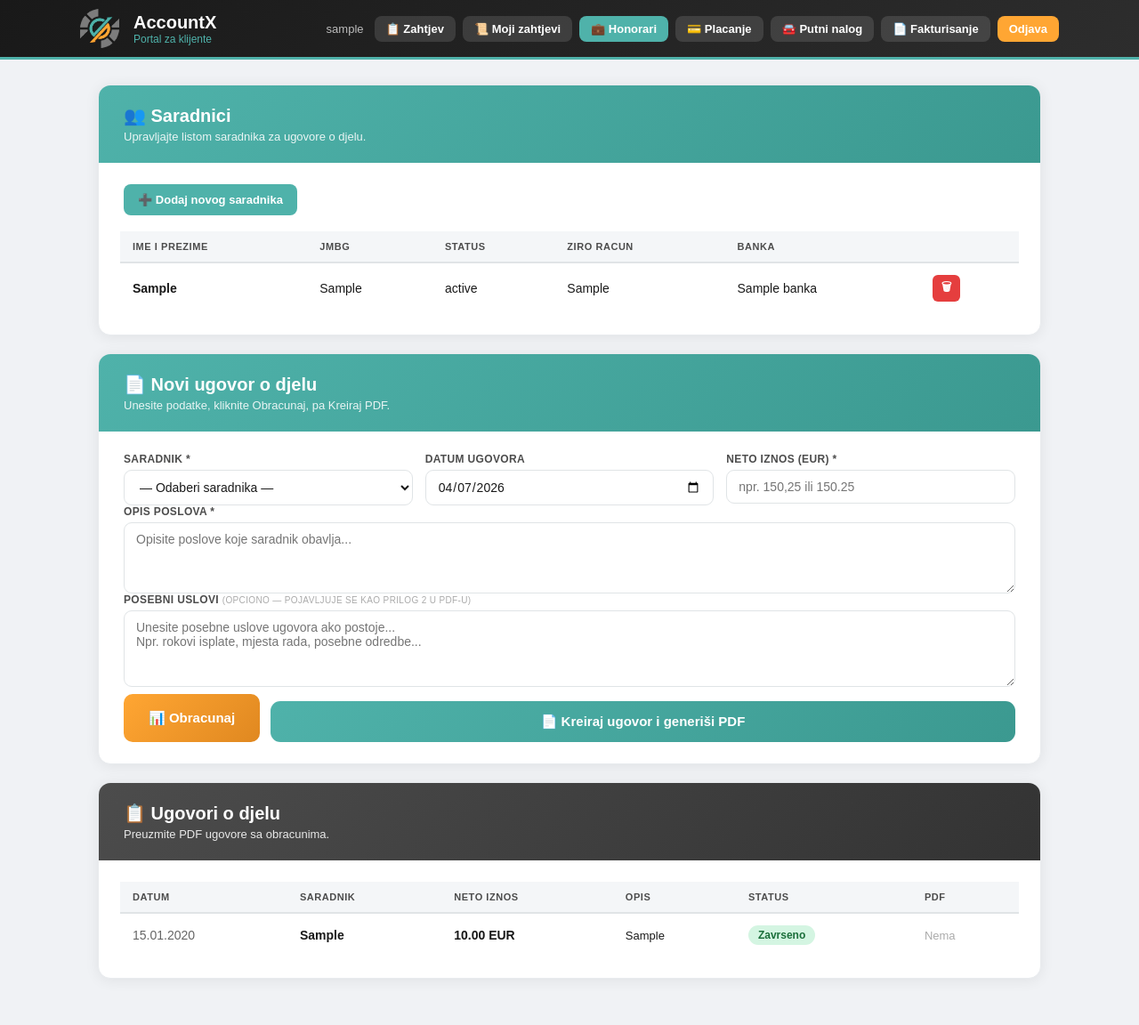
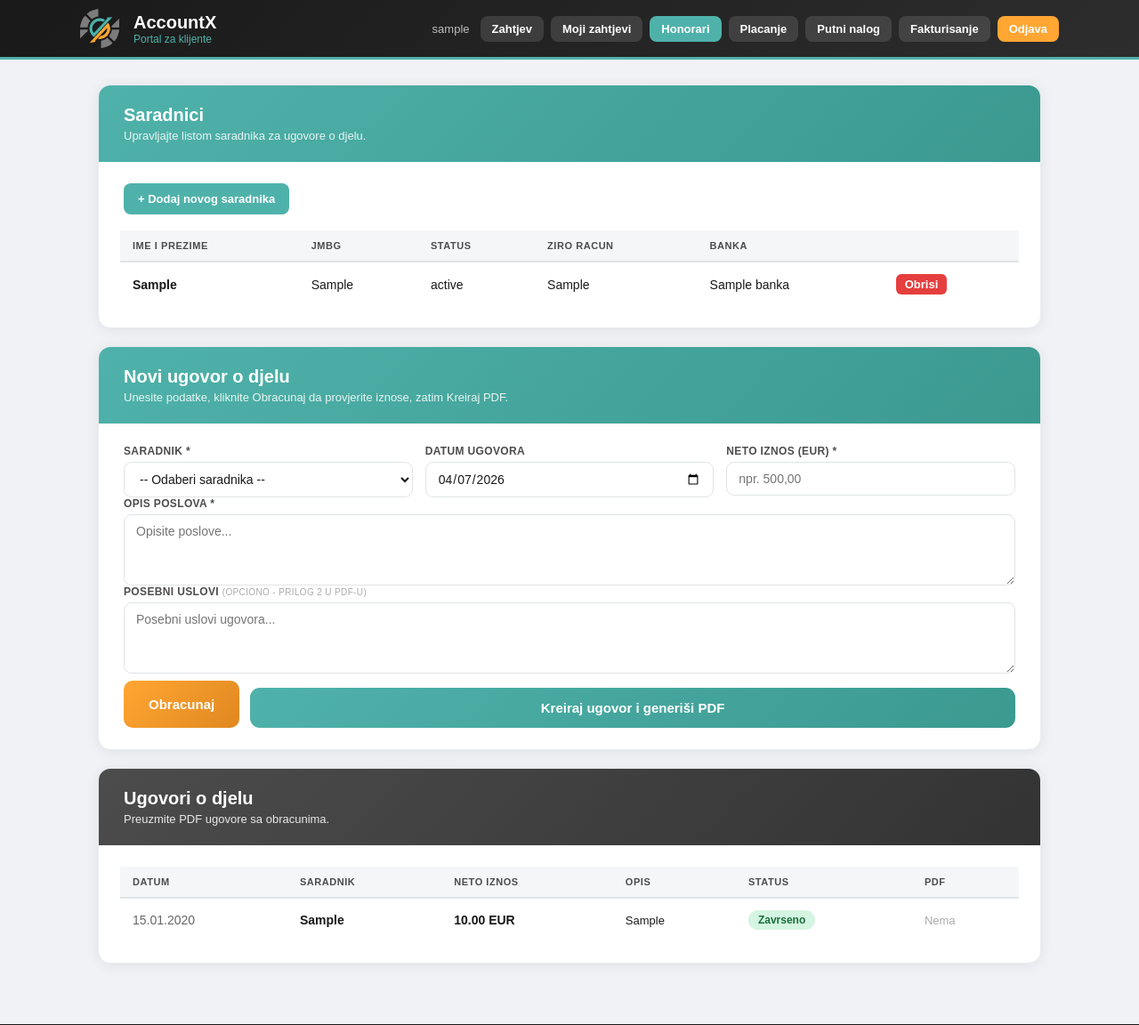
Before and after one commit to ivana-cmd/accountx-portal, a Flask app: page /honorari in a window 1280 px wide. Shown: the top 1152 px of the page at 89% size. Run offline with Flask 3, Linux system fonts and the light colour scheme; the visitor is signed in with stand-in values (Sample User, id 1); a database or web service that is not in the repository returns one stand-in record (values such as "Sample title"); some libraries are stand-ins or nearby versions.

Commit message:
Add files via upload

```diff
--- a/templates/honorari.html
+++ b/templates/honorari.html
@@ -14,12 +14,12 @@
       <div class="header-text"><h1>AccountX</h1><p>Portal za klijente</p></div>
       <div class="header-user">
         <span>{{ session.user_firm }}</span>
-        <a href="{{ url_for('submit_request2') }}" class="nav-link">&#128203; Zahtjev</a>
-        <a href="{{ url_for('moji_zahtjevi') }}" class="nav-link">&#128220; Moji zahtjevi</a>
-        <a href="{{ url_for('honorari') }}" class="nav-link active">&#128188; Honorari</a>
-        <a href="{{ url_for('placanje') }}" class="nav-link">&#128179; Placanje</a>
-        <a href="{{ url_for('putni_nalog') }}" class="nav-link">&#128664; Putni nalog</a>
-        <a href="{{ url_for('fakturisanje') }}" class="nav-link">&#128196; Fakturisanje</a>
+        <a href="{{ url_for('submit_request2') }}" class="nav-link">Zahtjev</a>
+        <a href="{{ url_for('moji_zahtjevi') }}" class="nav-link">Moji zahtjevi</a>
+        <a href="{{ url_for('honorari') }}" class="nav-link active">Honorari</a>
+        <a href="{{ url_for('placanje') }}" class="nav-link">Placanje</a>
+        <a href="{{ url_for('putni_nalog') }}" class="nav-link">Putni nalog</a>
+        <a href="{{ url_for('fakturisanje') }}" class="nav-link">Fakturisanje</a>
         <a href="{{ url_for('logout') }}" class="logout-link">Odjava</a>
       </div>
     </div>
@@ -32,14 +32,11 @@
 
     <!-- SARADNICI -->
     <div class="card">
-      <div class="card-header">
-        <h2>&#128101; Saradnici</h2>
-        <p>Upravljajte listom saradnika za ugovore o djelu.</p>
-      </div>
+      <div class="card-header"><h2>Saradnici</h2><p>Upravljajte listom saradnika za ugovore o djelu.</p></div>
       <div class="card-body">
         <details style="margin-bottom:18px;">
           <summary class="btn-sm teal" style="cursor:pointer;padding:10px 16px;border-radius:8px;display:inline-block;font-weight:700;list-style:none;">
-            &#10133; Dodaj novog saradnika
+            + Dodaj novog saradnika
           </summary>
           <form method="post" action="{{ url_for('honorar_saradnik_add') }}" style="margin-top:16px;">
             <div class="form-row">
@@ -59,28 +56,26 @@
               <div class="field"><label>Ziro racun</label><input name="ziro_racun" placeholder="Broj racuna"></div>
               <div class="field"><label>Banka</label><input name="banka" placeholder="Naziv banke"></div>
             </div>
-            <button type="submit" class="btn-submit" style="margin-top:12px;padding:12px 28px;">&#128190; Dodaj saradnika</button>
+            <button type="submit" class="btn-submit" style="margin-top:12px;padding:12px 28px;">Dodaj saradnika</button>
           </form>
         </details>
 
         {% if saradnici %}
         <div class="table-wrap">
           <table>
-            <thead>
-              <tr><th>Ime i prezime</th><th>JMBG</th><th>Status</th><th>Ziro racun</th><th>Banka</th><th></th></tr>
-            </thead>
+            <thead><tr><th>Ime i prezime</th><th>JMBG</th><th>Status</th><th>Ziro racun</th><th>Banka</th><th></th></tr></thead>
             <tbody>
             {% for s in saradnici %}
             <tr>
               <td><strong>{{ s.ime_prezime }}</strong></td>
               <td>{{ s.maticni_broj }}</td>
               <td>{{ s.status_zaposlenja }}</td>
-              <td>{{ s.ziro_racun or '—' }}</td>
-              <td>{{ s.banka or '—' }}</td>
+              <td>{{ s.ziro_racun or '--' }}</td>
+              <td>{{ s.banka or '--' }}</td>
               <td>
                 <form method="post" action="{{ url_for('honorar_saradnik_delete', sid=s.id) }}"
                       onsubmit="return confirm('Obrisi saradnika?')">
-                  <button class="btn-sm" style="background:#e53e3e;color:white;border:none;padding:4px 10px;border-radius:6px;cursor:pointer;">&#128465;</button>
+                  <button class="btn-sm" style="background:#e53e3e;color:white;border:none;padding:4px 10px;border-radius:6px;cursor:pointer;">Obrisi</button>
                 </form>
               </td>
             </tr>
@@ -98,17 +93,16 @@
     {% if saradnici %}
     <div class="card">
       <div class="card-header">
-        <h2>&#128196; Novi ugovor o djelu</h2>
-        <p>Unesite podatke, kliknite Obracunaj, pa Kreiraj PDF.</p>
+        <h2>Novi ugovor o djelu</h2>
+        <p>Unesite podatke, kliknite Obracunaj da provjerite iznose, zatim Kreiraj PDF.</p>
       </div>
       <div class="card-body">
         <form method="post" action="{{ url_for('honorar_zahtjev_add') }}">
-
           <div class="form-row">
             <div class="field">
               <label>Saradnik *</label>
               <select name="saradnik_id" id="sar_sel" required>
-                <option value="">— Odaberi saradnika —</option>
+                <option value="">-- Odaberi saradnika --</option>
                 {% for s in saradnici %}
                 <option value="{{ s.id }}" data-status="{{ s.status_zaposlenja }}">{{ s.ime_prezime }}</option>
                 {% endfor %}
@@ -122,75 +116,69 @@
             <div class="field">
               <label>Neto iznos (EUR) *</label>
               <input name="neto_iznos" id="neto_inp" type="text"
-                     placeholder="npr. 150,25 ili 150.25" required
-                     style="ime-mode:disabled;"
+                     placeholder="npr. 500,00" required
                      oninput="this.value=this.value.replace(/[^0-9.,]/g,'')">
             </div>
           </div>
-
           <div class="form-row">
             <div class="field full">
               <label>Opis poslova *</label>
-              <textarea name="opis_poslova" rows="3" required
-                        placeholder="Opisite poslove koje saradnik obavlja..."></textarea>
+              <textarea name="opis_poslova" rows="3" required placeholder="Opisite poslove..."></textarea>
+            </div>
+          </div>
+          <div class="form-row">
+            <div class="field full">
+              <label>Posebni uslovi <small style="color:#aaa;font-weight:400;">(opciono - Prilog 2 u PDF-u)</small></label>
+              <textarea name="posebni_uslovi" rows="3" placeholder="Posebni uslovi ugovora..."></textarea>
             </div>
           </div>
 
-          <div class="form-row">
-            <div class="field full">
-              <label>Posebni uslovi <small style="color:#aaa;font-weight:400;">(opciono — pojavljuje se kao Prilog 2 u PDF-u)</small></label>
-              <textarea name="posebni_uslovi" id="posebni_uslovi" rows="4"
-                        placeholder="Unesite posebne uslove ugovora ako postoje...&#10;Npr. rokovi isplate, mjesta rada, posebne odredbe..."></textarea>
-            </div>
-          </div>
-
-          <!-- OBRACUN BOX — pocinje sakriven -->
+          <!-- OBRACUN BOX -->
           <div id="obracun-box" style="display:none;background:#f8f9fa;border:1px solid #e0e4e6;border-radius:12px;padding:20px;margin:16px 0;">
-            <strong style="font-size:14px;color:#4C4C4C;">&#128202; Obracun honorara</strong>
-            <div style="display:grid;grid-template-columns:repeat(auto-fit,minmax(130px,1fr));gap:12px;margin-top:14px;">
+            <strong style="font-size:14px;color:#4C4C4C;">Obracun honorara</strong>
+            <div style="display:grid;grid-template-columns:repeat(3,1fr);gap:12px;margin-top:14px;">
               <div>
                 <label style="font-size:12px;color:#888;display:block;">Neto iznos</label>
-                <div id="o_neto" style="font-size:16px;font-weight:700;color:#191919;">—</div>
+                <div id="o_neto" style="font-size:15px;font-weight:700;color:#191919;">--</div>
               </div>
               <div>
                 <label style="font-size:12px;color:#888;display:block;">Bruto</label>
-                <div id="o_bruto" style="font-size:16px;font-weight:700;color:#191919;">—</div>
+                <div id="o_bruto" style="font-size:15px;font-weight:700;color:#191919;">--</div>
               </div>
               <div>
                 <label style="font-size:12px;color:#888;display:block;">Osnovica</label>
-                <div id="o_osnovica" style="font-size:16px;font-weight:700;color:#191919;">—</div>
+                <div id="o_osnovica" style="font-size:15px;font-weight:700;color:#191919;">--</div>
               </div>
               <div>
                 <label style="font-size:12px;color:#888;display:block;">Porez (15%)</label>
-                <div id="o_porez" style="font-size:16px;font-weight:700;color:#191919;">—</div>
+                <div id="o_porez" style="font-size:15px;font-weight:700;color:#191919;">--</div>
               </div>
               <div>
                 <label style="font-size:12px;color:#888;display:block;">PIO (20.5%)</label>
-                <div id="o_pio" style="font-size:16px;font-weight:700;color:#191919;">—</div>
+                <div id="o_pio" style="font-size:15px;font-weight:700;color:#191919;">--</div>
               </div>
               <div>
                 <label style="font-size:12px;color:#888;display:block;">Prirez (15%)</label>
-                <div id="o_prirez" style="font-size:16px;font-weight:700;color:#191919;">—</div>
-              </div>
-              <div style="background:#e8f5f4;border-radius:8px;padding:8px;grid-column:span 2;">
-                <label style="font-size:12px;color:#4FB2AA;display:block;">Ukupan odliv sa racuna</label>
-                <div id="o_odliv" style="font-size:20px;font-weight:700;color:#4FB2AA;">—</div>
+                <div id="o_prirez" style="font-size:15px;font-weight:700;color:#191919;">--</div>
               </div>
             </div>
-            <p id="o_napomena" style="font-size:12px;color:#aaa;margin-top:10px;"></p>
+            <div style="background:#e8f5f4;border-radius:8px;padding:10px;margin-top:12px;">
+              <label style="font-size:12px;color:#4FB2AA;display:block;">Ukupan odliv sa racuna</label>
+              <div id="o_odliv" style="font-size:20px;font-weight:700;color:#4FB2AA;">--</div>
+            </div>
+            <p id="o_napomena" style="font-size:12px;color:#aaa;margin-top:8px;"></p>
           </div>
 
           <!-- DUGMAD -->
           <div style="display:flex;gap:12px;flex-wrap:wrap;margin-top:8px;">
-            <button type="button" onclick="obracunaj()"
+            <button type="button" id="btn_obracunaj"
               style="background:linear-gradient(135deg,#FFA633,#e08820);color:#fff;border:none;padding:14px 28px;border-radius:10px;font-size:15px;font-weight:700;cursor:pointer;flex:0 0 auto;">
-              &#128202; Obracunaj
+              Obracunaj
             </button>
             <button type="submit" class="btn-submit" style="flex:1;">
-              &#128196; Kreiraj ugovor i generiši PDF
+              Kreiraj ugovor i generiši PDF
             </button>
           </div>
-
         </form>
       </div>
     </div>
@@ -200,28 +188,19 @@
     {% if zahtjevi %}
     <div class="card">
       <div class="card-header" style="background:linear-gradient(135deg,#4C4C4C,#333);">
-        <h2>&#128203; Ugovori o djelu</h2>
+        <h2>Ugovori o djelu</h2>
         <p>Preuzmite PDF ugovore sa obracunima.</p>
       </div>
       <div class="card-body">
         <div class="table-wrap">
           <table>
             <thead>
-              <tr>
-                <th>Datum</th>
-                <th>Saradnik</th>
-                <th>Neto iznos</th>
-                <th>Opis</th>
-                <th>Status</th>
-                <th>PDF</th>
-              </tr>
+              <tr><th>Datum</th><th>Saradnik</th><th>Neto iznos</th><th>Opis</th><th>Status</th><th>PDF</th></tr>
             </thead>
             <tbody>
             {% for z in zahtjevi %}
             <tr>
-              <td class="nowrap small" style="color:#666;">
-                {{ z.created_at.strftime('%d.%m.%Y') if z.created_at else '—' }}
-              </td>
+              <td class="nowrap small" style="color:#666;">{{ z.created_at.strftime('%d.%m.%Y') if z.created_at else '--' }}</td>
               <td><strong>{{ z.saradnik_ime }}</strong></td>
               <td class="nowrap"><strong>{{ "%.2f"|format(z.neto_iznos) }} EUR</strong></td>
               <td style="max-width:200px;white-space:normal;font-size:13px;">
@@ -229,16 +208,14 @@
               </td>
               <td>
                 <span class="badge
-                  {% if z.status == 'Završeno' or z.status == 'Zavrseno' %}badge-green
+                  {% if z.status == 'Zavrseno' or z.status == 'Završeno' %}badge-green
                   {% elif z.status == 'U obradi' %}badge-blue
-                  {% else %}badge-yellow{% endif %}">
-                  {{ z.status }}
-                </span>
+                  {% else %}badge-yellow{% endif %}">{{ z.status }}</span>
               </td>
               <td>
                 {% if z.has_pdf %}
                 <a class="btn-sm teal" href="{{ url_for('honorar_pdf_download', zahtjev_id=z.id) }}">
-                  &#8595; PDF
+                  Preuzmi PDF
                 </a>
                 {% else %}
                 <span style="color:#aaa;font-size:13px;">Nema</span>
@@ -254,7 +231,6 @@
     {% else %}
     <div class="card"><div class="card-body">
       <div class="empty-state">
-        <div style="font-size:48px;margin-bottom:14px;">&#128196;</div>
         <h3>Nema ugovora</h3>
         <p>Kreirajte prvi ugovor o djelu iznad.</p>
       </div>
@@ -263,42 +239,51 @@
 
   </main>
   <footer class="footer">
-    <p>AccountX DOO &nbsp;·&nbsp; +382 69 330 137 &nbsp;·&nbsp; info@accountx.me &nbsp;·&nbsp; www.accountx.me</p>
+    <p>AccountX DOO &nbsp;&#183;&nbsp; +382 69 330 137 &nbsp;&#183;&nbsp; info@accountx.me &nbsp;&#183;&nbsp; www.accountx.me</p>
   </footer>
 </div>
 
 <script>
-function fmt(v) {
-  return parseFloat(v).toLocaleString('de-DE', {minimumFractionDigits:2, maximumFractionDigits:2}) + ' EUR';
-}
-
-function obracunaj() {
+document.getElementById('btn_obracunaj').addEventListener('click', function() {
   var netoEl = document.getElementById('neto_inp');
   var selEl  = document.getElementById('sar_sel');
   var box    = document.getElementById('obracun-box');
 
-  var neto = parseFloat(netoEl.value.replace(/\./g,"").replace(",","."));
-
-  if (!neto || neto <= 0) {
-    netoEl.style.borderColor = 'red';
+  var raw = netoEl.value.trim();
+  if (!raw) {
+    netoEl.style.border = '2px solid red';
     netoEl.focus();
     return;
   }
-  netoEl.style.borderColor = '';
+
+  // Prihvati i zarez i tacku kao decimalni separator
+  var normalized = raw;
+  if (normalized.indexOf(',') !== -1 && normalized.indexOf('.') !== -1) {
+    normalized = normalized.replace(/\./g, '').replace(',', '.');
+  } else if (normalized.indexOf(',') !== -1) {
+    normalized = normalized.replace(',', '.');
+  }
+  var neto = parseFloat(normalized);
+
+  if (isNaN(neto) || neto <= 0) {
+    netoEl.style.border = '2px solid red';
+    netoEl.focus();
+    return;
+  }
+  netoEl.style.border = '';
 
   if (!selEl.value) {
-    selEl.style.borderColor = 'red';
+    selEl.style.border = '2px solid red';
     selEl.focus();
     return;
   }
-  selEl.style.borderColor = '';
+  selEl.style.border = '';
 
-  var statusOpt = selEl.options[selEl.selectedIndex];
-  var status    = statusOpt ? (statusOpt.getAttribute('data-status') || '') : '';
+  var opt = selEl.options[selEl.selectedIndex];
+  var status = opt ? (opt.getAttribute('data-status') || '') : '';
   var nezaposlen = status.toLowerCase().indexOf('nezaposlen') >= 0;
 
   var bruto, osnovica, porez, pio, prirez, odliv;
-
   if (nezaposlen) {
     bruto    = neto / 0.7515;
     osnovica = bruto * 0.7;
@@ -315,16 +300,30 @@ function obracunaj() {
     odliv    = neto + porez + prirez;
   }
 
+  function fmt(v) {
+    return v.toFixed(2).replace('.', ',') + ' EUR';
+  }
+
   document.getElementById('o_neto').textContent     = fmt(neto);
   document.getElementById('o_bruto').textContent    = fmt(bruto);
   document.getElementById('o_osnovica').textContent = fmt(osnovica);
   document.getElementById('o_porez').textContent    = fmt(porez);
-  document.getElementById('o_pio').textContent      = nezaposlen ? fmt(pio) : '— (zaposlen)';
+  document.getElementById('o_pio').textContent      = nezaposlen ? fmt(pio) : '-- (zaposlen/a)';
   document.getElementById('o_prirez').textContent   = fmt(prirez);
   document.getElementById('o_odliv').textContent    = fmt(odliv);
-  document.getElementById('o_napomena').textContent =
-    nezaposlen ? 'Nezaposleno lice: PIO 20,5% se placuje.' : 'Zaposleno lice: PIO ne ide na teret poslodavca.';
+  document.getElementById('o_napomena').textContent = nezaposlen
+    ? 'Nezaposleno lice: PIO 20,5% se placuje.'
+    : 'Zaposleno lice: PIO ne ide na teret poslodavca.';
 
   box.style.display = 'block';
   box.style.border  = '2px solid #4FB2AA';
   box.scrollIntoView({behavior: 'smooth', block: 'nearest'});
+});
+
+document.addEventListener('DOMContentLoaded', function() {
+  var d = document.getElementById('datum_inp');
+  if (d && !d.value) d.value = new Date().toISOString().slice(0,10);
+});
+</script>
+</body>
+</html>
--- a/templates/putni_nalog.html
+++ b/templates/putni_nalog.html
@@ -360,7 +360,7 @@
 
   </main>
   <footer class="footer">
-    <p>AccountX DOO &nbsp;·&nbsp; +382 69 330 137 &nbsp;·&nbsp; <a href="/cdn-cgi/l/email-protection" class="__cf_email__" data-cfemail="0b62656d644b6a6868647e657f7325666e">[email&#160;protected]</a> &nbsp;·&nbsp; www.accountx.me</p>
+    <p>AccountX DOO &nbsp;·&nbsp; +382 69 330 137 &nbsp;·&nbsp; <a href="/cdn-cgi/l/email-protection" class="__cf_email__" data-cfemail="640d0a020b240507070b110a101c4a0901">[email&#160;protected]</a> &nbsp;·&nbsp; www.accountx.me</p>
   </footer>
 </div>
 
--- a/templates/zahtjev_novi.html
+++ b/templates/zahtjev_novi.html
@@ -63,4 +63,4 @@
   </main>
 
   <footer class="footer">
-    <p>AccountX DOO &nbsp;·&nbsp; +382 69 330 137 &nbsp;·&nbsp; <a href="/cdn-cgi/l/email-protection" class="__cf_email__" data-cfemail="9af3f4fcf5dafb
+    <p>AccountX DOO &nbsp;·&nbsp; +382 69 330 137 &nbsp;·&nbsp; <a href="/cdn-cgi/l/email-protection" class="__cf_email__" data-cfemail="e38a8d858ca382
```
